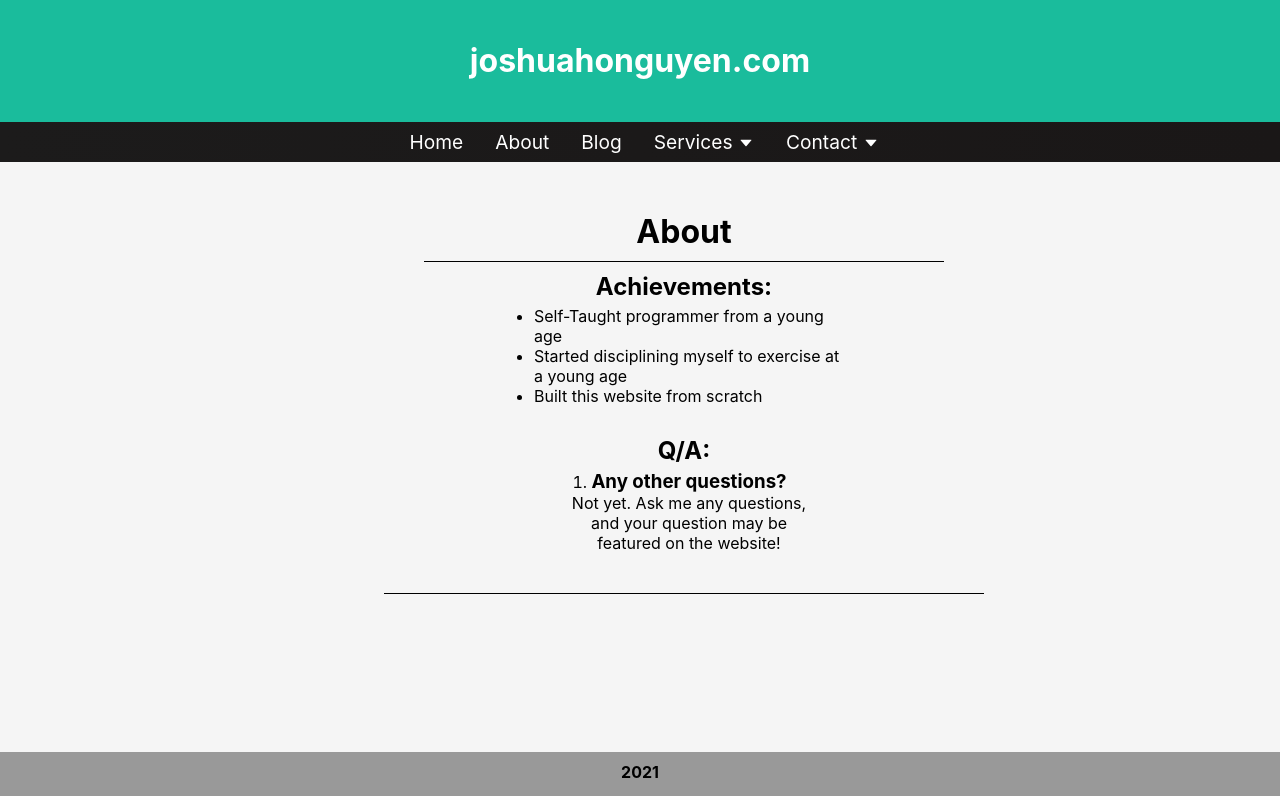
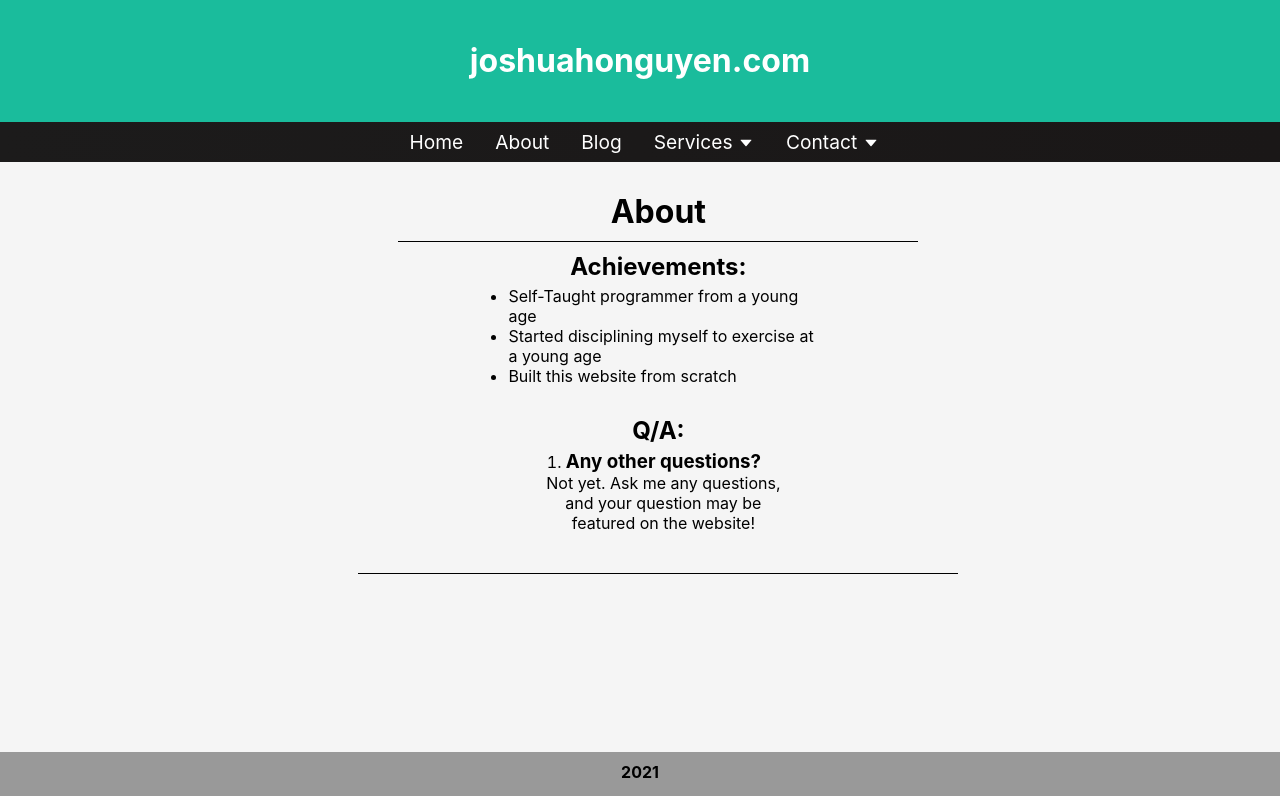
Before and after one commit to joshtheprogrammer/personal-website, a React (Create React App) app: page /about in a window 1280 px wide. Built offline with nearby package versions, Linux system fonts and the light colour scheme.

Commit message:
about fix

```diff
--- a/src/pages/Pages.css
+++ b/src/pages/Pages.css
@@ -111,10 +111,10 @@
     }
 
     #about .story {
-        padding-top:5vh;
+        padding-top:2.5vh;
         border-bottom: 1px solid black;
         width: 600px;
-        margin-left: 30%;
+        margin-left: 28%;
     }
 
     #about .story .description ul, .story .description ol {
```
